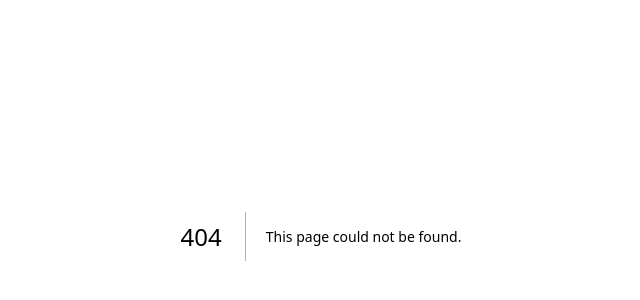
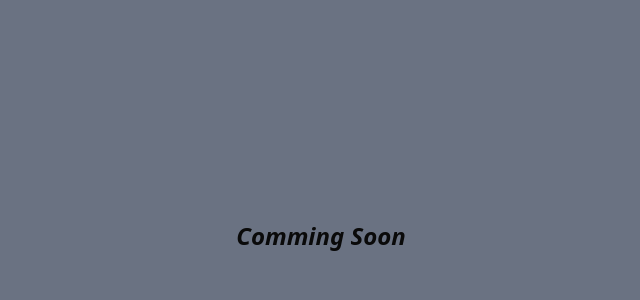
Before and after one commit to prashant-1342/SafePad, a Next.js app: page /auth/extension in a window 1280 px wide. Before the commit this address had no page. Shown: the part 164-464 px from the top of the page, without its empty margins (319-959 px from the left). Built offline with nearby package versions, Linux system fonts and the light colour scheme.

Commit message:
added dummy browser extension page

```diff
--- /dev/null
+++ b/app/auth/extension/page.tsx
@@ -0,0 +1,8 @@
+
+export default function Extension(){
+    return (
+        <div className="flex bg-gray-500 items-center justify-center h-screen">
+            <h1 className="text-2xl font-bold italic">Comming Soon</h1>
+        </div>
+    );
+}
```
